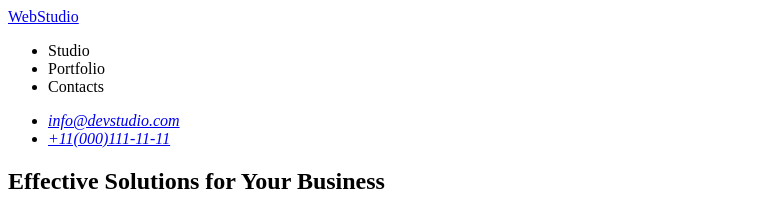
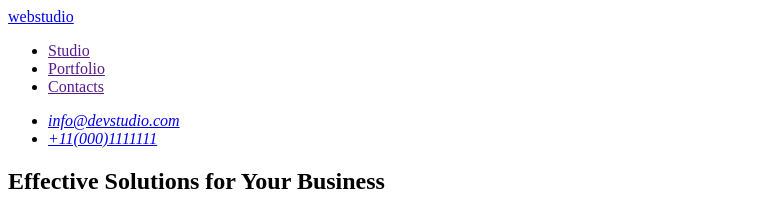
Before and after one commit to Nazariy22/hw-01, a plain HTML site: page index.html in a window 1280 px wide. Shown: the top 197 px of the page, without its empty margins (0-759 px from the left). Drawn offline with Linux system fonts and the light colour scheme.

Commit message:
Update index.html

```diff
--- a/index.html
+++ b/index.html
@@ -9,12 +9,12 @@
   <body>
     <!-- header-section -->
     <header>
-      <a href="./index.html">WebStudio</a>
       <nav>
+        <a href="./index.html">webstudio</a>
         <ul>
-          <li><a href=""></a>Studio</li>
-          <li><a href=""></a>Portfolio</li>
-          <li><a href=""></a>Contacts</li>
+          <li><a href="">Studio</a></li>
+          <li><a href="">Portfolio</a></li>
+          <li><a href="">Contacts</a></li>
         </ul>
       </nav>
       <address>
@@ -23,7 +23,7 @@
             <a href="mailto:info@devstudio.com">info@devstudio.com</a>
           </li>
           <li>
-            <a href="tel:+11(000)1111111">+11(000)111-11-11</a>
+            <a href="tel:+11(000)1111111">+11(000)1111111</a>
           </li>
         </ul>
       </address>
```
